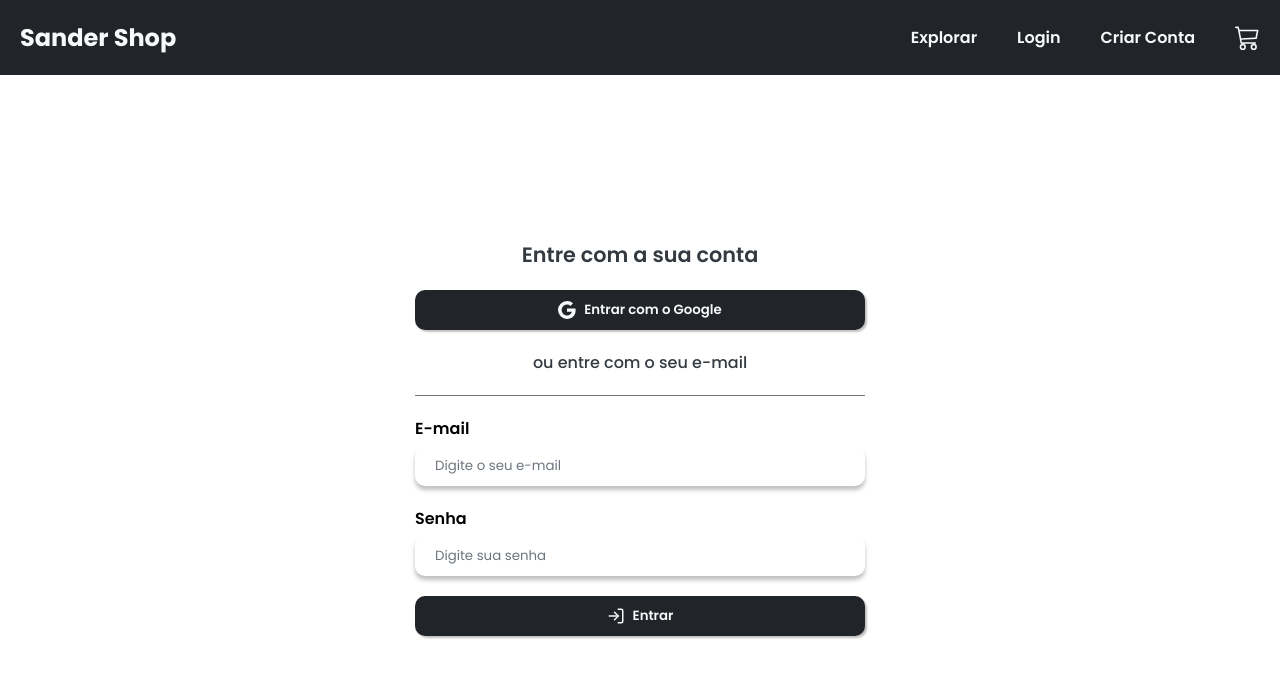
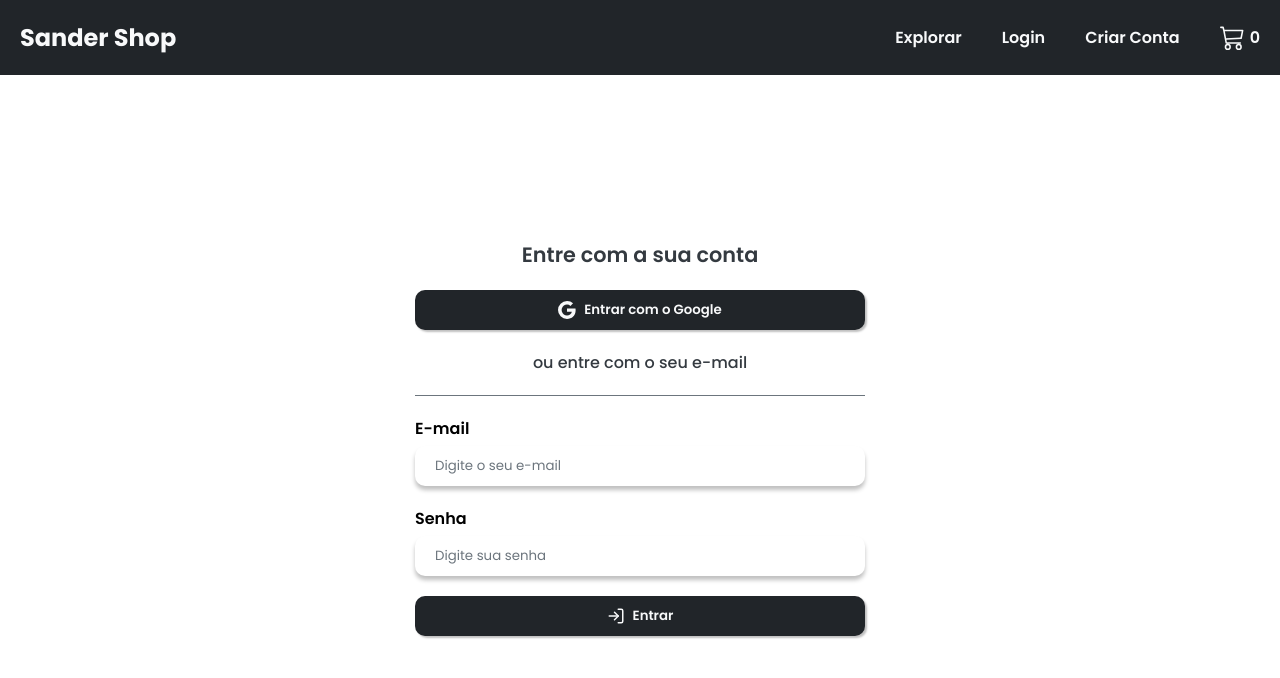
Before and after one commit to alex01sander/Ecommerce, a React (Create React App) app: page /login in a window 1280 px wide. Shown: the top 678 px of the page. Built offline with nearby package versions, Linux system fonts and the light colour scheme; no server answers.

Commit message:
feat: add Contagem de produtos no carrinho

```diff
--- a/src/components/header/header.components.tsx
+++ b/src/components/header/header.components.tsx
@@ -13,7 +13,7 @@ import { CartContext } from '../../contexts/cart.context'
 
 const Header = () => {
   const navigate = useNavigate()
-  const { toggleCart } = useContext(CartContext)
+  const { toggleCart, productsCount } = useContext(CartContext)
 
   const handleHomeClick = () => {
     navigate('/')
@@ -49,7 +49,9 @@ const Header = () => {
                     <HeaderItem onClick={() => signOut(auth)}>Sair</HeaderItem>
                     </>
                 )}
-                <HeaderItem onClick={toggleCart}><BsCart3 size={25} /></HeaderItem>
+                <HeaderItem onClick={toggleCart}><BsCart3 size={25} />
+                <p style={{ marginLeft: 5 }}>{productsCount}</p>
+                </HeaderItem>
 
         </HeaderItems>
     </HeaderContainer>
--- a/src/contexts/cart.context.tsx
+++ b/src/contexts/cart.context.tsx
@@ -9,6 +9,7 @@ interface Children{
 interface ICartContext{
     isVisible: boolean
     productsTotalPrice: number
+    productsCount: number
     products: CartProduct[]
     toggleCart: () => void
     addProductToCart: (product: Product) => void
@@ -21,6 +22,7 @@ export const CartContext = createContext<ICartContext>({
   isVisible: false,
   products: [],
   productsTotalPrice: 0,
+  productsCount: 0,
   toggleCart: () => {},
   addProductToCart: () => {},
   removeProductFromCart: () => {},
@@ -35,6 +37,12 @@ const CartContextProvider: FunctionComponent<Children> = ({ children }) => {
   const productsTotalPrice = useMemo(() => {
     return products.reduce((acc, currentProoduct) => {
       return acc + currentProoduct.price * currentProoduct.quanty
+    }, 0)
+  }, [products])
+
+  const productsCount = useMemo(() => {
+    return products.reduce((acc, currentProduct) => {
+      return acc + currentProduct.quanty
     }, 0)
   }, [products])
 
@@ -77,6 +85,7 @@ const CartContextProvider: FunctionComponent<Children> = ({ children }) => {
       isVisible,
       products,
       productsTotalPrice,
+      productsCount,
       toggleCart,
       addProductToCart,
       removeProductFromCart,
```
